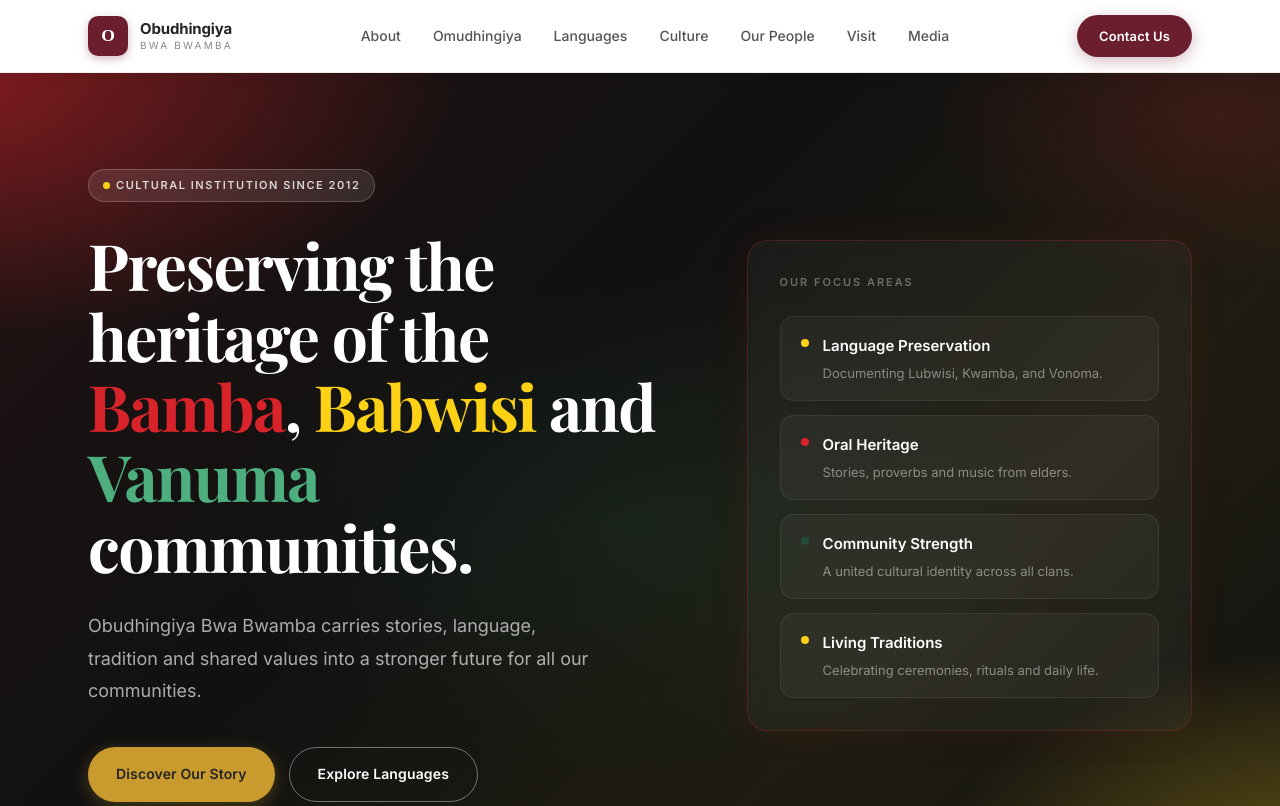
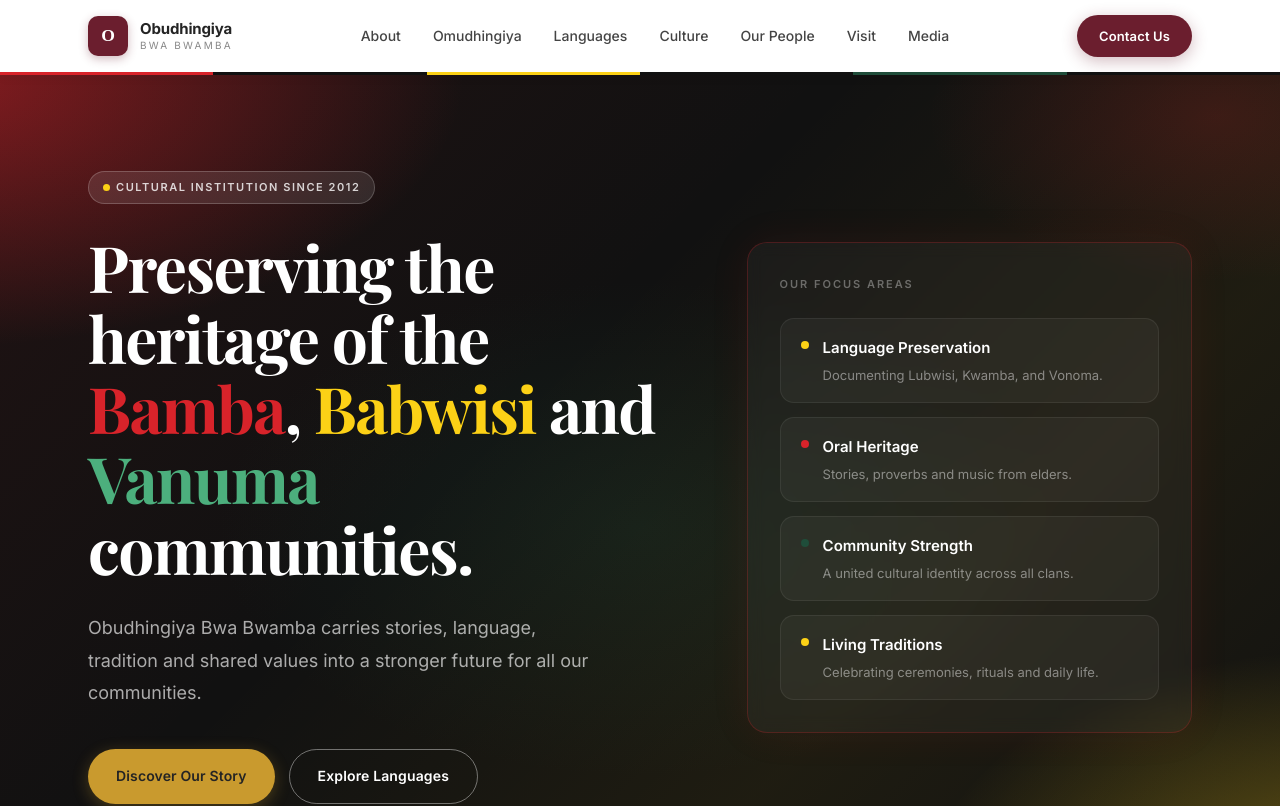
Before and after one commit to Ebiujchris/OBB-WEBSITE, a Next.js app: page / in a window 1280 px wide. Shown: the top 806 px of the page. Built offline with nearby package versions, Linux system fonts and the light colour scheme; a web font is replaced by a local one.

Commit message:
Add Uganda flag colors to hero, navbar, and footer

```diff
--- a/components/Header.tsx
+++ b/components/Header.tsx
@@ -29,7 +29,6 @@ export default function Header() {
         zIndex: 50,
         background: 'rgba(255,255,255,0.97)',
         backdropFilter: 'blur(12px)',
-        borderBottom: '1px solid rgba(0,0,0,0.07)',
         boxShadow: '0 1px 12px rgba(0,0,0,0.06)',
       }}
     >
@@ -99,6 +98,15 @@ export default function Header() {
           </button>
         </div>
       </div>
+      {/* flag stripe */}
+      <div style={{ display: 'flex', height: '3px' }}>
+        <div style={{ flex: 1, background: '#D8232A' }} />
+        <div style={{ flex: 1, background: '#111111' }} />
+        <div style={{ flex: 1, background: '#FCD116' }} />
+        <div style={{ flex: 1, background: '#111111' }} />
+        <div style={{ flex: 1, background: '#1F4D3A' }} />
+        <div style={{ flex: 1, background: '#111111' }} />
+      </div>
 
       {/* Mobile menu */}
       {open && (
@@ -119,15 +127,15 @@ export default function Header() {
                     borderRadius: '0.625rem',
                     fontSize: '0.9375rem',
                     fontWeight: isActive(item.href) ? 600 : 400,
-                    color: isActive(item.href) ? '#6B1E2E' : '#222',
-                    background: isActive(item.href) ? 'rgba(107,30,46,0.06)' : 'transparent',
+                    color: isActive(item.href) ? '#D8232A' : '#222',
+                    background: isActive(item.href) ? 'rgba(216,35,42,0.06)' : 'transparent',
                     display: 'flex',
                     justifyContent: 'space-between',
                     alignItems: 'center',
                   }}
                 >
                   {item.label}
-                  {isActive(item.href) && <span style={{ width: 6, height: 6, borderRadius: '50%', background: '#6B1E2E' }} />}
+                  {isActive(item.href) && <span style={{ width: 6, height: 6, borderRadius: '50%', background: '#D8232A' }} />}
                 </Link>
               ))}
             </nav>
@@ -149,6 +157,9 @@ export default function Header() {
           .lg-cta  { display: block !important; }
           .lg-hide { display: none !important; }
         }
+        .nav-link { color: #444; }
+        .nav-link:hover { color: #D8232A !important; }
+        .nav-link.active { color: #D8232A !important; font-weight: 600; }
       `}</style>
     </header>
   );
```
